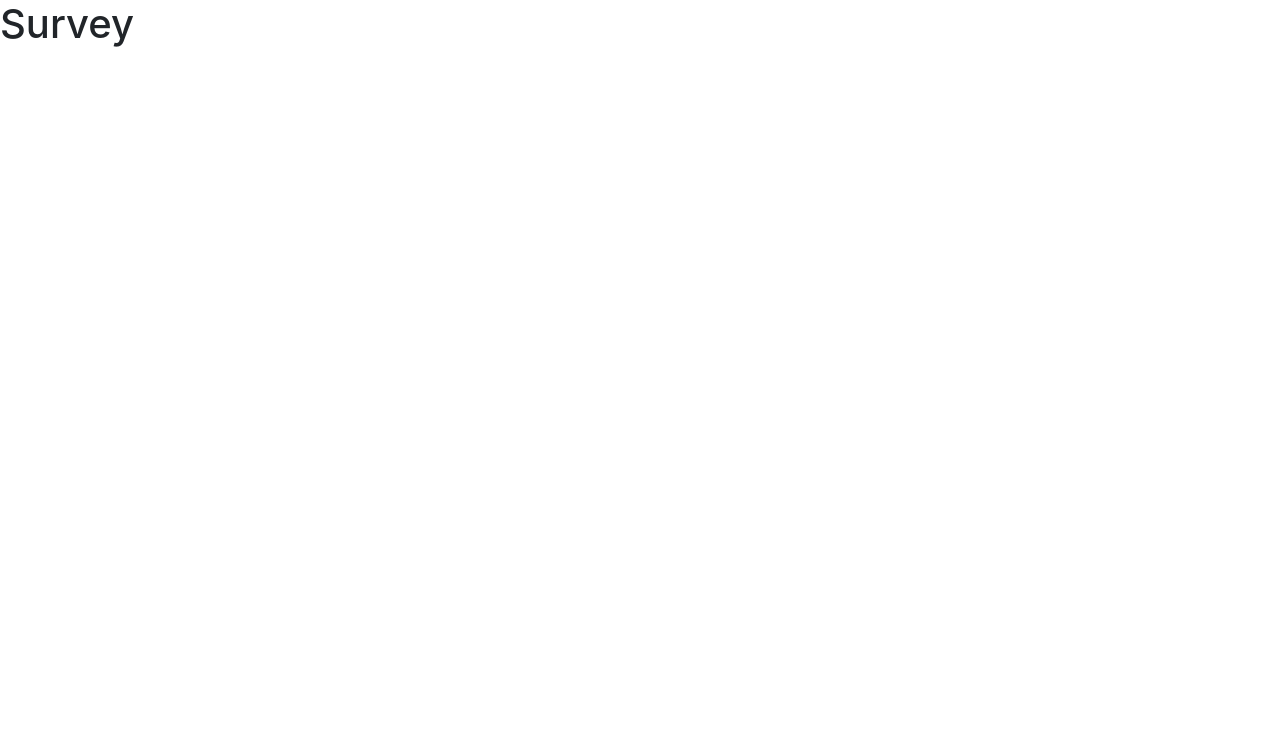
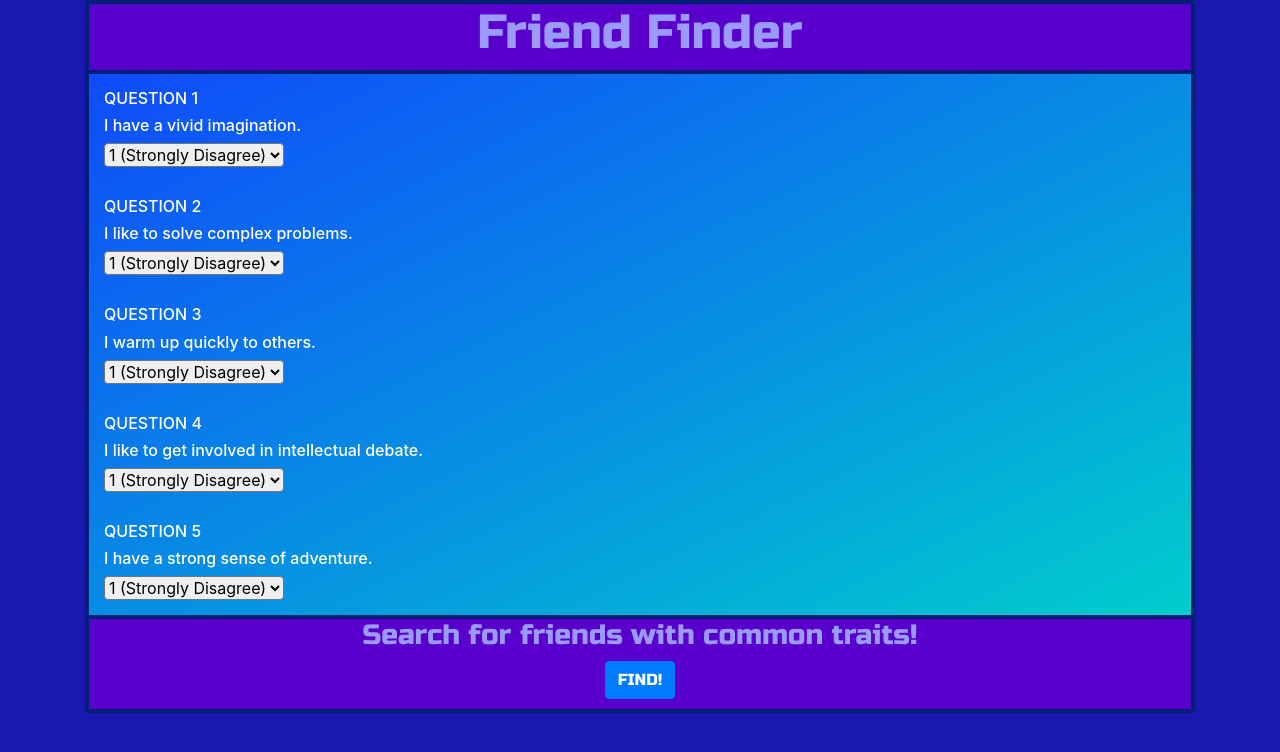
Before and after one commit to arinarooji/friend-finder, a website: page public/survey.html in a window 1280 px wide. Drawn offline with nearby package versions, Linux system fonts and the light colour scheme.

Commit message:
updated survey page

```diff
--- a/public/survey.html
+++ b/public/survey.html
@@ -8,9 +8,139 @@
 
     <!-- Bootstrap CSS -->
     <link rel="stylesheet" href="https://maxcdn.bootstrapcdn.com/bootstrap/4.0.0-beta.2/css/bootstrap.min.css" integrity="sha384-PsH8R72JQ3SOdhVi3uxftmaW6Vc51MKb0q5P2rRUpPvrszuE4W1povHYgTpBfshb" crossorigin="anonymous">
+    <!-- Google Font -->
+    <link href="https://fonts.googleapis.com/css?family=Russo+One" rel="stylesheet">
+    <style>
+      body { background-color:rgb(25, 25, 175); }
+      .row { margin: 0 auto; }
+      .ends {
+        background-color: rgb(90, 0, 205);
+        color:rgb(155, 155, 255);
+        border: 4px solid rgb(0, 32, 120);
+        font-family: 'Russo One', sans-serif;
+      }
+      .questions {
+        background: rgb(15, 75, 250); /* For browsers that do not support gradients */
+        background: -webkit-linear-gradient(left top, rgb(90, 0, 205), rgb(15, 75, 250)); /* For Safari 5.1 to 6.0 */
+        background: -o-linear-gradient(bottom right, rgb(90, 0, 205), rgb(15, 75, 250)); /* For Opera 11.1 to 12.0 */
+        background: -moz-linear-gradient(bottom right, rgb(90, 0, 205), rgb(15, 75, 250)); /* For Firefox 3.6 to 15 */
+        background: linear-gradient(to bottom right,rgb(15, 75, 250), rgb(0, 205, 205)); /* Standard syntax */
+        border-left: 4px solid rgb(0, 32, 120);
+        border-right: 4px solid rgb(0, 32, 120);
+        color:rgb(255, 255, 255);
+      }
+      .question { padding: 15px 0 15px 15px; }
+    </style>
   </head>
+
   <body>
-    <h1>Survey</h1>
+
+    <!-- WRAP PAGE -->
+    <div class="wrap">
+      <!-- START CONTAINER -->
+      <div class="container">
+
+
+        <!-- HEADER -->
+        <div class="row">
+          <div class="col-12 text-center rounded-top ends">
+            <h1 style="font-size: 300%">Friend Finder</h1>
+          </div>
+        </div>
+
+        <!-- BEGIN QUESTIONS-->
+        <article class="questions">
+
+          <!-- QUESTION 1 -->
+          <section class="row">
+            <div class="col-12 question">
+              <h6>QUESTION 1</h6>
+              <h6>I have a vivid imagination.</h6>
+              <select class="rounded">
+                <option value="1">1 (Strongly Disagree)</option>
+                <option value="2">2</option>
+                <option value="3">3</option>
+                <option value="4">4</option>
+                <option value="5">5 (Strongly Agree)</option>
+              </select>
+            </div>
+          </section>
+
+          <!-- QUESTION 2 -->
+          <section class="row">
+            <div class="col-12 question">
+              <h6>QUESTION 2</h6>
+              <h6>I like to solve complex problems.</h6>
+              <select class="rounded">
+                <option value="1">1 (Strongly Disagree)</option>
+                <option value="2">2</option>
+                <option value="3">3</option>
+                <option value="4">4</option>
+                <option value="5">5 (Strongly Agree)</option>
+              </select>
+            </div>
+          </section>
+
+          <!-- QUESTION 3 -->
+          <section class="row">
+            <div class="col-12 question">
+              <h6>QUESTION 3</h6>
+              <h6>I warm up quickly to others.</h6>
+              <select class="rounded">
+                <option value="1">1 (Strongly Disagree)</option>
+                <option value="2">2</option>
+                <option value="3">3</option>
+                <option value="4">4</option>
+                <option value="5">5 (Strongly Agree)</option>
+              </select>
+            </div>
+          </section>
+
+          <!-- QUESTION 4 -->
+          <section class="row">
+            <div class="col-12 question">
+              <h6>QUESTION 4</h6>
+              <h6>I like to get involved in intellectual debate.</h6>
+              <select class="rounded">
+                <option value="1">1 (Strongly Disagree)</option>
+                <option value="2">2</option>
+                <option value="3">3</option>
+                <option value="4">4</option>
+                <option value="5">5 (Strongly Agree)</option>
+              </select>
+            </div>
+          </section>
+
+          <!-- QUESTION 5 -->
+          <section class="row">
+            <div class="col-12 question">
+              <h6>QUESTION 5</h6>
+              <h6>I have a strong sense of adventure.</h6>
+              <select class="rounded">
+                <option value="1">1 (Strongly Disagree)</option>
+                <option value="2">2</option>
+                <option value="3">3</option>
+                <option value="4">4</option>
+                <option value="5">5 (Strongly Agree)</option>
+              </select>
+            </div>
+          </section>
+        <!-- END QUESTIONS-->
+        </article>
+
+        <!-- SUBMIT -->
+        <div class="row">
+          <div class="col-12 text-center rounded-bottom ends">
+            <h3> Search for friends with common traits!</h3>
+            <a class="btn btn-primary" href="home.html" role="button" style="margin-bottom: 10px">FIND!</a>
+          </div>
+        </div>
+
+
+      <!-- END CONTAINER -->
+      </div>
+    <!-- END WRAP -->
+    </div>
 
     <!-- Optional JavaScript -->
     <!-- jQuery first, then Popper.js, then Bootstrap JS -->
```
Also changed, not shown: public/home.html (+20 -5 lines).
